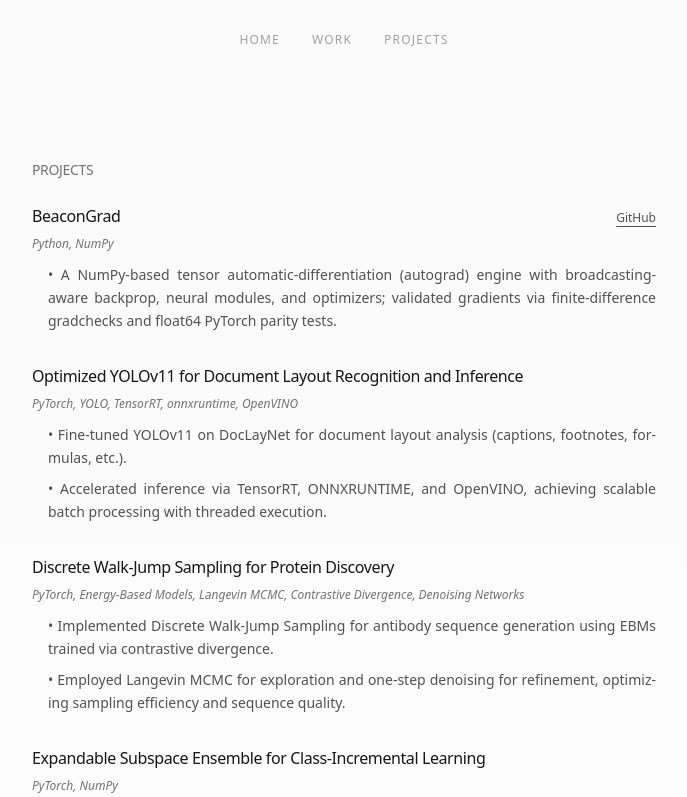
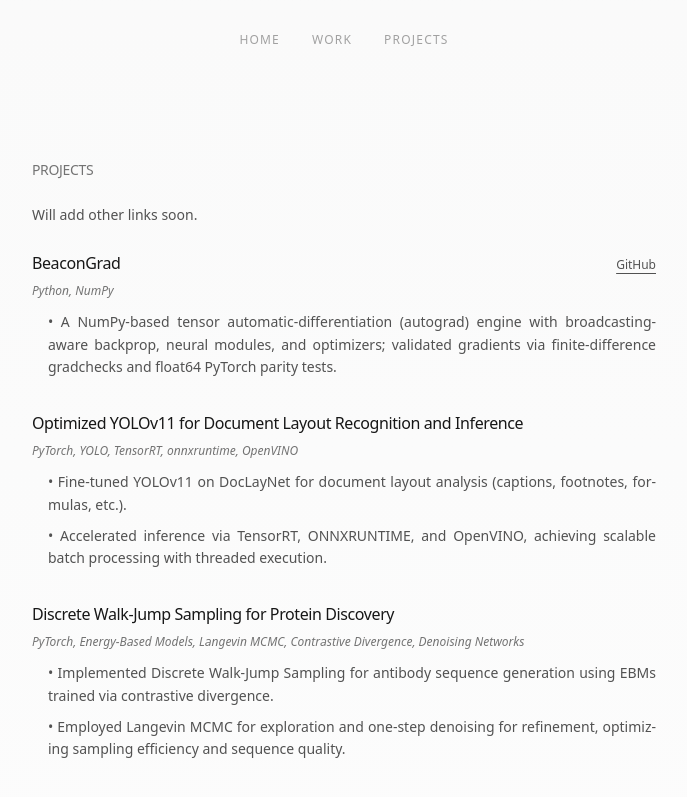
Before and after one commit to stochi0/personal-page, a Next.js app: page /projects in a window 1280 px wide. Shown: the top 797 px of the page, without its empty margins (296-983 px from the left). Built offline with nearby package versions, Linux system fonts and the light colour scheme.

Commit message:
update projects

```diff
--- a/src/app/projects/page.tsx
+++ b/src/app/projects/page.tsx
@@ -26,6 +26,7 @@ export default function Projects() {
           <h2 className="text-sm uppercase tracking-wide text-neutral-500 dark:text-neutral-400 font-medium">
             Projects
           </h2>
+          <p className="text-sm text-neutral-600 dark:text-neutral-400 leading-relaxed">Will add other links soon.</p>
           <div className="space-y-8">
 
             <div>
```
